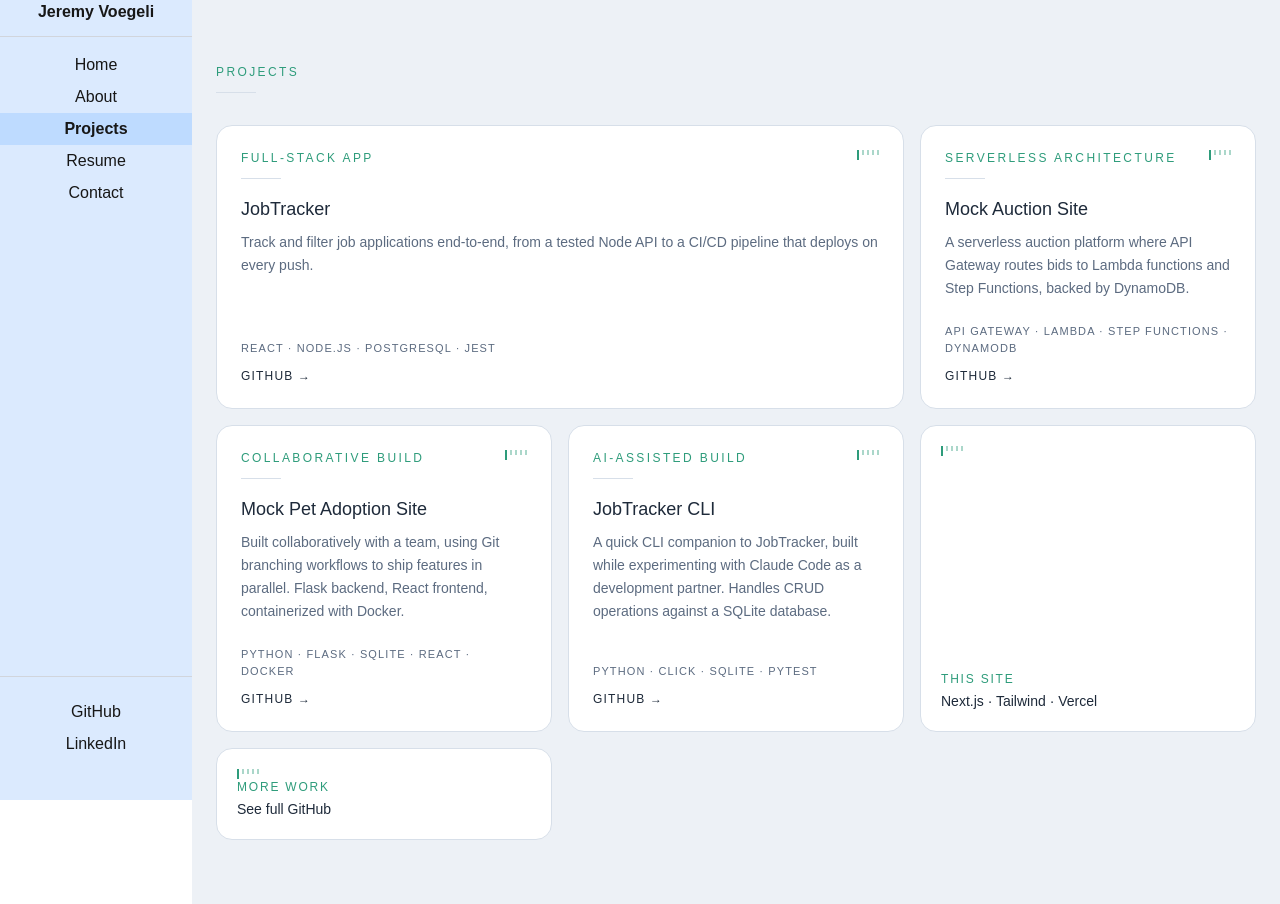
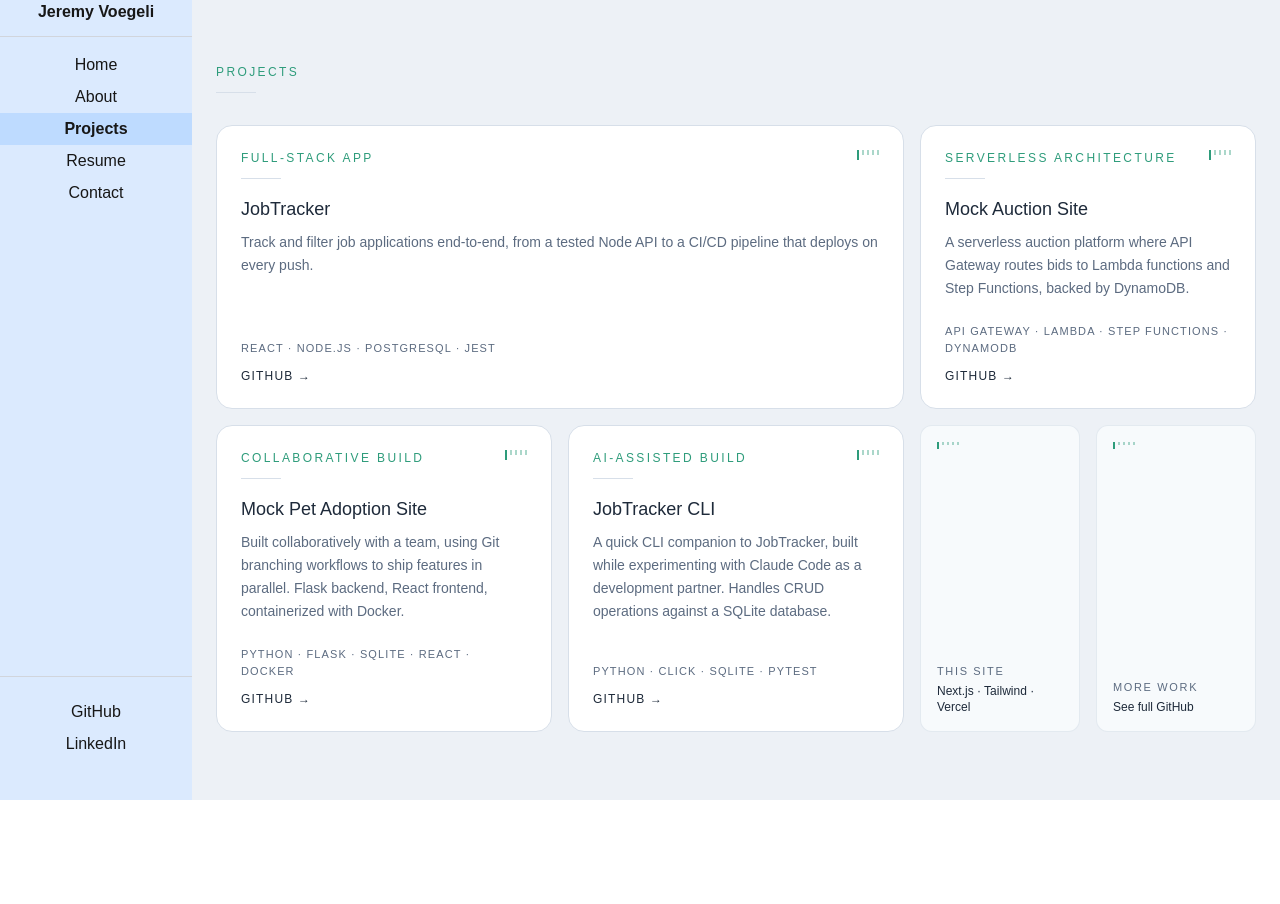
Before and after one commit to JeremyVoegeli/personal-website, a Next.js app: page /projects in a window 1280 px wide. After the commit the page ends 800 px from the top, so only its background shows below. Built offline with nearby package versions, Linux system fonts and the light colour scheme.

Commit message:
some styling changes for the badge cards on projects page

```diff
--- a/src/app/projects/page.js
+++ b/src/app/projects/page.js
@@ -41,6 +41,7 @@ export default function Projects() {
             stack={["Python", "Click", "SQLite", "Pytest"]}
             githubUrl="https://github.com/JeremyVoegeli/cli-job-tracker"
           />
+          <div className="grid grid-cols-2 gap-4 sm:grid-cols-2">
             <BadgeCard
               label="This site"
               detail="Next.js · Tailwind · Vercel"
@@ -51,6 +52,7 @@ export default function Projects() {
               detail="See full GitHub"
               href="https://github.com/JeremyVoegeli"
             />
+          </div>
         </div>
       </div>
     </div>
@@ -104,13 +106,13 @@ function ProjectLink({ href, label }) {
 
 function BadgeCard({ label, detail, href }) {
   const content = (
-    <div className="group flex h-full flex-col justify-between rounded-2xl border border-[#D7DFE9] bg-white p-5 transition-shadow hover:shadow-md">
-      <Ticks />
+    <div className="group flex h-full flex-col justify-between rounded-xl border border-[#D7DFE9]/60 bg-[#F7FAFC] p-4 transition-colors hover:bg-white hover:shadow-sm">
+      <Ticks small />
       <div>
-        <p className="font-mono text-xs uppercase tracking-[0.15em] text-[#2E9C7B]">
+        <p className="font-mono text-[11px] uppercase tracking-[0.15em] text-[#5C6B80]">
           {label}
         </p>
-        {detail && <p className="mt-1 text-sm font-medium text-[#1E2A3A]">{detail}</p>}
+        {detail && <p className="mt-1 text-xs font-medium text-[#1E2A3A]">{detail}</p>}
       </div>
     </div>
   );
@@ -124,7 +126,7 @@ function BadgeCard({ label, detail, href }) {
   );
 }
 
-function Ticks() {
+function Ticks({ small = false }) {
   return (
     <div className="flex gap-[3px]" aria-hidden="true">
       {Array.from({ length: 5 }).map((_, i) => (
@@ -133,7 +135,7 @@ function Ticks() {
           className="bg-[#2E9C7B]"
           style={{
             width: "2px",
-            height: i === 0 ? "10px" : "5px",
+            height: small ? (i === 0 ? "7px" : "3px") : i === 0 ? "10px" : "5px",
             opacity: i === 0 ? 1 : 0.4,
           }}
         />
```
Lines whose indentation alone changed are shown as unchanged.
